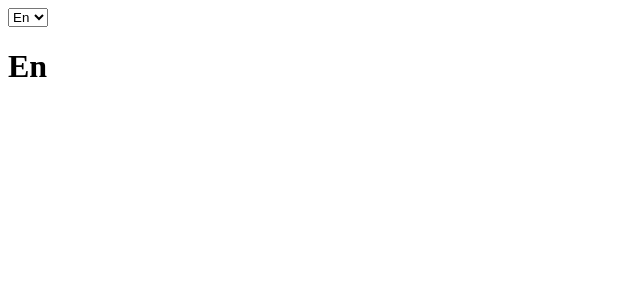
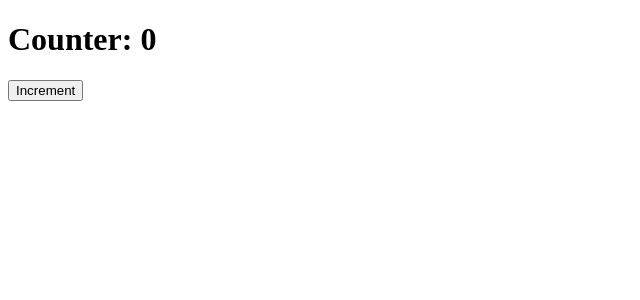
Before and after one commit to MonicaMolini/Develhope-React, a React (Create React App) app: page / in a window 1280 px wide. Shown: the top 300 px of the page, without its empty margins (0-640 px from the left). Built offline with nearby package versions, Linux system fonts and the light colour scheme.

Commit message:
exercise useState-1

```diff
--- a/src/components/App.js
+++ b/src/components/App.js
@@ -1,32 +1,10 @@
-import React, { Component } from "react";
-import { LanguageContext } from "./LanguageContext";
-import { DisplayLanguage } from "./DisplayLanguage";
+import React from "react";
+import { ClickCounter } from "./ClickCounter";
 
-export default class App extends Component {
-  state = {
-    language: "En",
-};
-
-handleLanguageChange = (event) =>{
-    this.setState({
-        language: event.target.value
-    })
-}
-
-render() {
+export default function App() {
     return (
         <div>
-            <select value={this.state.language} onChange={this.handleLanguageChange}>
-                <option value="En">En</option>
-                <option value="It">It</option>
-                <option value="Es">Es</option>
-                <option value="De">De</option>
-            </select>
-            <LanguageContext.Provider value={this.state.language}>
-            <DisplayLanguage />
-            </LanguageContext.Provider>
-
+         <ClickCounter/>
         </div>
     );
 }
-}
--- a/src/components/ClickCounter.js
+++ b/src/components/ClickCounter.js
@@ -1,20 +1,20 @@
 import React from "react";
 
-export default class ClickCounter extends React.Component {
-  state = { count: 0 };
-  handleButton = () => {
-    this.setState((prevState) => {
-      return { count: prevState.count + 1 };
-    });
-  };
+import { useState } from "react";
 
-  render() {
-    return (
-      <div>
-        <h1>Counter: {this.state.count}</h1>
-        <button onClick={this.handleButton}>Increment</button>
-      </div>
+
+export function ClickCounter(){
+
+    const [count, setCount] = useState(0);
+
+    const handleCount = () =>{
+        setCount(count + 1)
+    }
+
+    return(
+        <div>
+            <h1>Counter: {count}</h1>
+            <button onClick={handleCount}>Increment</button>
+        </div>
     );
-  }
-
 }
```
